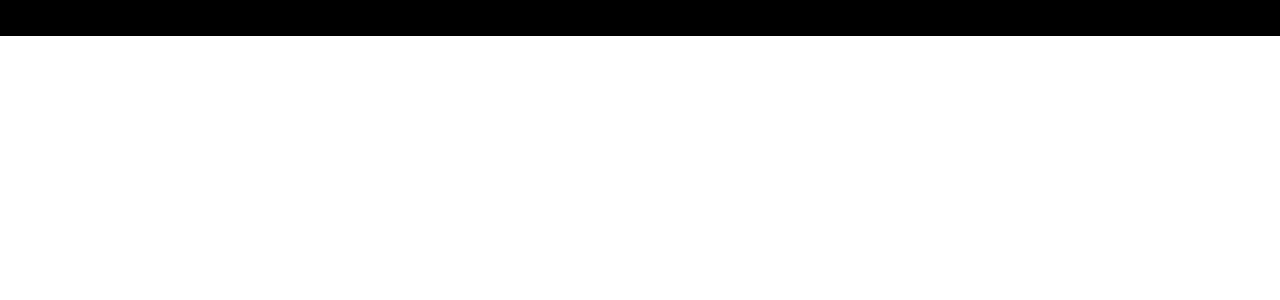
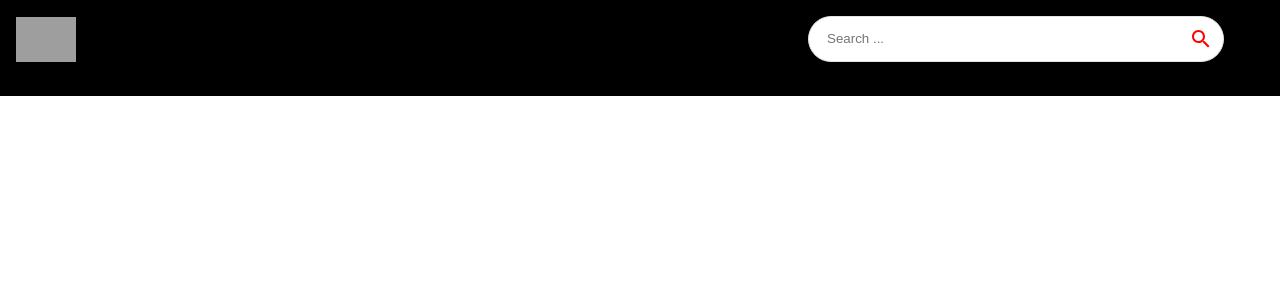
Before and after one commit to rohitroy-github/react-youtube-clone, a React (Create React App) app: page / in a window 1280 px wide. Shown: the top 300 px of the page. Built offline with nearby package versions, Linux system fonts and the light colour scheme; grey boxes are pictures that could not be loaded.

Commit message:
Adding Navbar & SearchBar

```diff
--- a/src/Components/Navbar.jsx
+++ b/src/Components/Navbar.jsx
@@ -1,9 +1,31 @@
-import React from 'react'
+//Navbar component
 
-const Navbar = () => {
-  return (
-    <div>Navbar</div>
-  )
-}
+//Stack is implemented as a row for the Navbar
+import { Stack } from '@mui/material';
+
+//Link Component for smooth transition of pages
+import { Link } from 'react-router-dom';
+
+//Importing Logo from Utilities
+import { logo } from '../Utilities/constants';
+
+//Importing SearchBar
+import SearchBar from './SearchBar';
+
+import React from 'react';
+
+const Navbar = () => (
+  <Stack direction="row" alignItems="center" p={2} sx = {{ position :'stciky', background: '#000', top: 0, justifyContent: 'space-between' }}>
+    {/* MUI notes >
+    p = padding
+    sx = iniline CSS styling */}
+
+    <Link to="/" style={{ display: 'flex', alignItems: 'center' }}>
+      <img src={logo} alt="logo" height={45} />
+    </Link>
+    <SearchBar />
+
+  </Stack>
+)
 
 export default Navbar
--- /dev/null
+++ b/src/Components/SearchBar.jsx
@@ -0,0 +1,52 @@
+//Search Bar Component
+
+import React from "react";
+
+//Importing Hooks
+import { useNavigate } from "react-router-dom";
+import { useState } from "react";
+
+//Importing some MUI Components
+import { Paper, IconButton } from "@mui/material";
+
+//Importing Search Icon
+import { Search } from "@mui/icons-material";
+
+const SearchBar = () => {
+  return (
+    <Paper
+      component="form"
+      onSubmit={() => {}}
+      sx={{
+        borderRadius: 20,
+        border: "1px solid #e3e3e3",
+        pl: 2,
+        boxShadow: "none",
+        mr: { sm: 5 },
+      }}
+    >
+      {/* Paper component = Basically a <div> with a white background seems like a paper
+      pl=paddingLeft
+      mr=marginRight
+      mr:{sm}=onlyForSmallDevices */}
+
+      <input
+        className="search-bar"
+        placeholder="Search ..."
+        value=""
+        onChange={() => {}}
+      />
+
+      {/* MUI Icon Button */}
+      <IconButton type="submit" sx={{ p: "10px", color: "red" }}>
+
+        {/* MUI Search Icon */}
+        <Search />
+      </IconButton>
+
+    {/* End of Paper component */}
+    </Paper>
+  );
+};
+
+export default SearchBar;
--- a/src/Components/index.js
+++ b/src/Components/index.js
@@ -9,3 +9,5 @@
 export { default as SearchFeed } from './SearchFeed';
 
 export { default as ChannelDetail } from './ChannelDetail';
+
+export { default as SearchBar } from './SearchBar.jsx';
--- /dev/null
+++ b/src/Utilities/constants.js
@@ -0,0 +1,42 @@
+import MusicNoteIcon from '@mui/icons-material/MusicNote';
+import HomeIcon from '@mui/icons-material/Home';
+import CodeIcon from '@mui/icons-material/Code';
+import OndemandVideoIcon from '@mui/icons-material/OndemandVideo';
+import SportsEsportsIcon from '@mui/icons-material/SportsEsports';
+import LiveTvIcon from '@mui/icons-material/LiveTv';
+import SchoolIcon from '@mui/icons-material/School';
+import FaceRetouchingNaturalIcon from '@mui/icons-material/FaceRetouchingNatural';
+import CheckroomIcon from '@mui/icons-material/Checkroom';
+import GraphicEqIcon from '@mui/icons-material/GraphicEq';
+import TheaterComedyIcon from '@mui/icons-material/TheaterComedy';
+import FitnessCenterIcon from '@mui/icons-material/FitnessCenter';
+import DeveloperModeIcon from '@mui/icons-material/DeveloperMode';
+
+export const logo = 'https://i.ibb.co/s9Qys2j/logo.png';
+
+export const categories = [
+  { name: 'New', icon: <HomeIcon />, },
+  { name: 'JS Mastery', icon: <CodeIcon />, },
+  { name: 'Coding', icon: <CodeIcon />, },
+  { name: 'ReactJS', icon: <CodeIcon />, },
+  { name: 'NextJS', icon: <CodeIcon />, },
+  { name: 'Music', icon: <MusicNoteIcon /> },
+  { name: 'Education', icon: <SchoolIcon />, },
+  { name: 'Podcast', icon: <GraphicEqIcon />, },
+  { name: 'Movie', icon: <OndemandVideoIcon />, },
+  { name: 'Gaming', icon: <SportsEsportsIcon />, },
+  { name: 'Live', icon: <LiveTvIcon />, },
+  { name: 'Sport', icon: <FitnessCenterIcon />, },
+  { name: 'Fashion', icon: <CheckroomIcon />, },
+  { name: 'Beauty', icon: <FaceRetouchingNaturalIcon />, },
+  { name: 'Comedy', icon: <TheaterComedyIcon />, },
+  { name: 'Gym', icon: <FitnessCenterIcon />, },
+  { name: 'Crypto', icon: <DeveloperModeIcon />, },
+];
+
+export const demoThumbnailUrl = 'https://i.ibb.co/G2L2Gwp/API-Course.png';
+export const demoChannelUrl = '/channel/UCmXmlB4-HJytD7wek0Uo97A';
+export const demoVideoUrl = '/video/GDa8kZLNhJ4';
+export const demoChannelTitle = 'JavaScript Mastery';
+export const demoVideoTitle = 'Build and Deploy 5 JavaScript & React API Projects in 10 Hours - Full Course | RapidAPI';
+export const demoProfilePicture = 'http://dergipark.org.tr/assets/app/images/buddy_sample.png'
```
Also changed, not shown: src/Components/folderUtility.txt (added), src/Utilities/folderUtility.txt (added), 1 other file (tests, documents, lock files or other folders).
